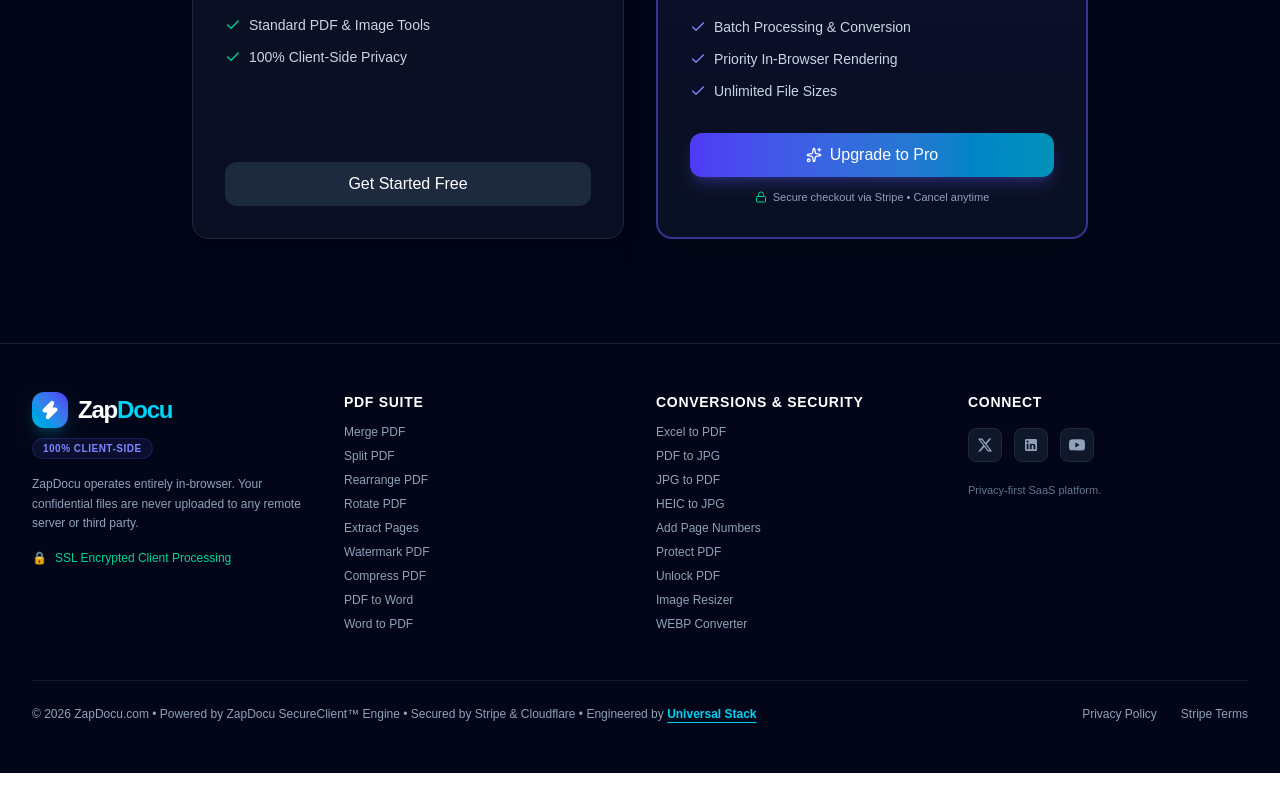
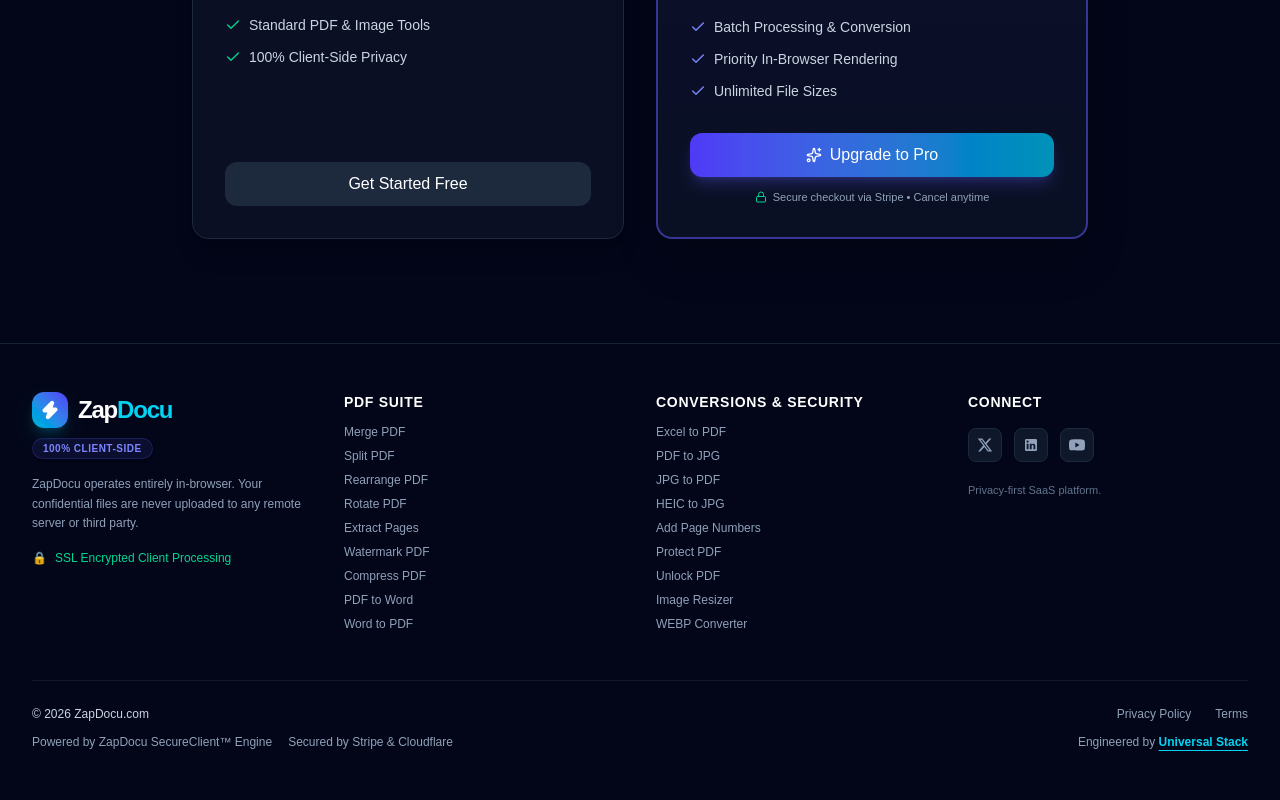
Before and after one commit to harpreetcoach-star/zapdocu-next, a Next.js app: page / in a window 1280 px wide. Shown: the part 2898-3698 px from the top of the page. Before the commit the page ends 3671 px from the top, so only its background shows below. Built offline with nearby package versions, Linux system fonts and the light colour scheme.

Commit message:
Update and improve ZapDocu footer layout and Universal Stack link

```diff
--- a/src/components/Footer.jsx
+++ b/src/components/Footer.jsx
@@ -93,9 +93,22 @@ export default function Footer() {
       </div>
 
       {/* Bottom Bar: Copyright & Legal Links */}
-      <div className="max-w-7xl mx-auto pt-6 flex flex-col lg:flex-row items-center lg:items-start justify-between gap-4 text-xs text-slate-400">
-        <p className="min-w-0 text-center lg:text-left leading-relaxed">
-          © 2026 ZapDocu.com • Powered by ZapDocu SecureClient™ Engine • Secured by Stripe &amp; Cloudflare • Engineered by{' '}
+      <div className="max-w-7xl mx-auto pt-6 flex flex-col lg:flex-row items-center lg:items-start justify-between gap-x-12 gap-y-6 text-xs text-slate-400">
+        <div className="min-w-0 space-y-2 text-center lg:text-left leading-relaxed">
+          <p className="font-medium text-slate-300">© 2026 ZapDocu.com</p>
+          <div className="flex flex-wrap justify-center lg:justify-start gap-x-4 gap-y-1">
+            <span>Powered by ZapDocu SecureClient™ Engine</span>
+            <span>Secured by Stripe &amp; Cloudflare</span>
+          </div>
+        </div>
+
+        <div className="flex shrink-0 flex-col items-center lg:items-end gap-2 leading-relaxed">
+          <nav aria-label="Legal" className="flex flex-wrap items-center justify-center lg:justify-end gap-x-6 gap-y-2">
+            <Link href="/privacy" className="whitespace-nowrap hover:text-cyan-300 transition-colors focus-visible:outline-2 focus-visible:outline-offset-4 focus-visible:outline-cyan-400">Privacy Policy</Link>
+            <Link href="/terms" className="whitespace-nowrap hover:text-cyan-300 transition-colors focus-visible:outline-2 focus-visible:outline-offset-4 focus-visible:outline-cyan-400">Terms</Link>
+          </nav>
+          <p className="whitespace-nowrap">
+            Engineered by{' '}
           <a
             href="https://universalstack.co.nz/"
             target="_blank"
@@ -105,12 +118,8 @@ export default function Footer() {
           >
             Universal Stack
           </a>
-        </p>
-
-        <nav aria-label="Legal" className="flex shrink-0 flex-wrap items-center justify-center lg:justify-end gap-x-6 gap-y-2 leading-relaxed">
-          <Link href="/privacy" className="whitespace-nowrap hover:text-cyan-300 transition-colors focus-visible:outline-2 focus-visible:outline-offset-4 focus-visible:outline-cyan-400">Privacy Policy</Link>
-          <Link href="/terms" className="whitespace-nowrap hover:text-cyan-300 transition-colors focus-visible:outline-2 focus-visible:outline-offset-4 focus-visible:outline-cyan-400">Stripe Terms</Link>
-        </nav>
+          </p>
+        </div>
       </div>
     </footer>
   );
```
